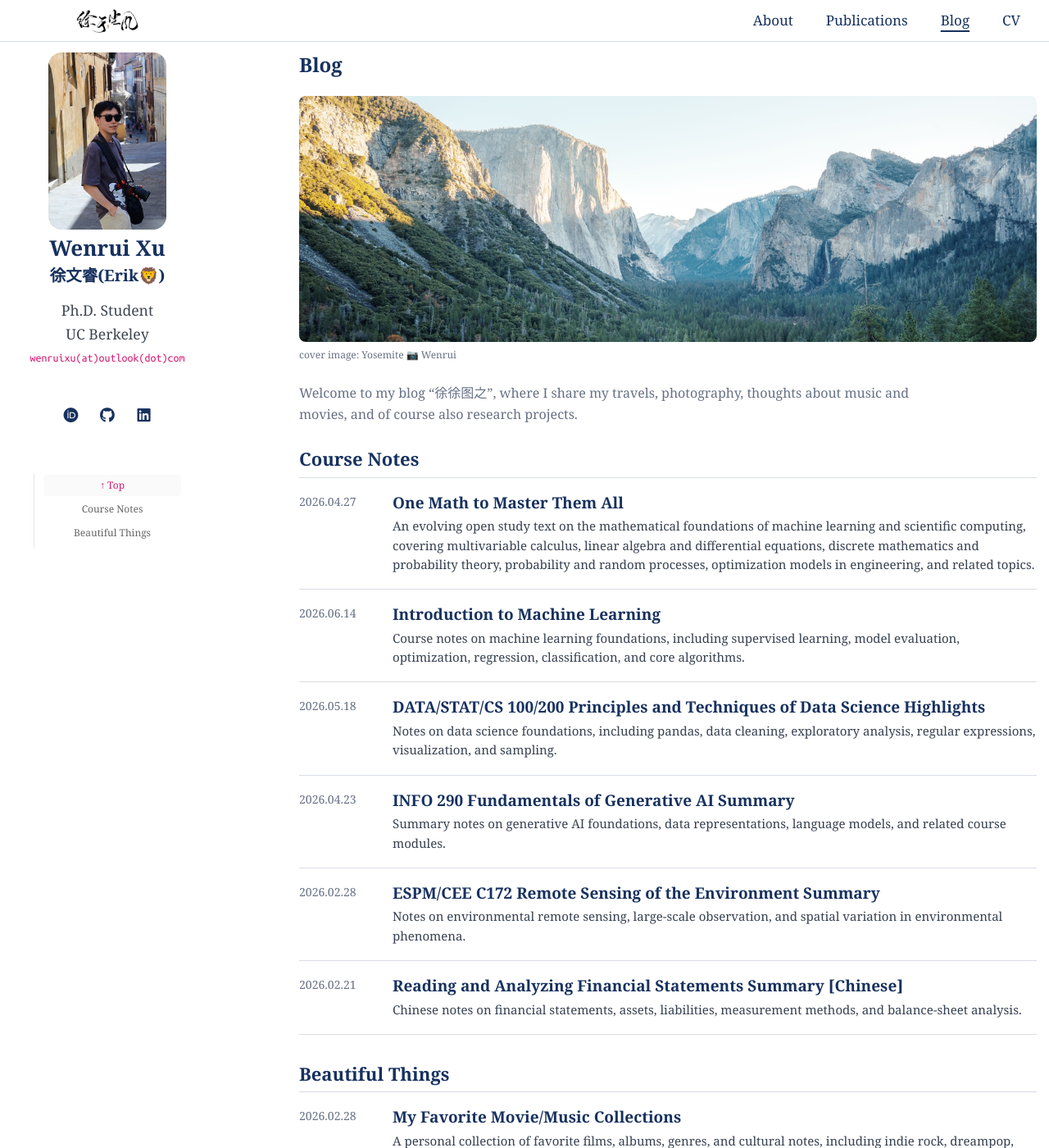
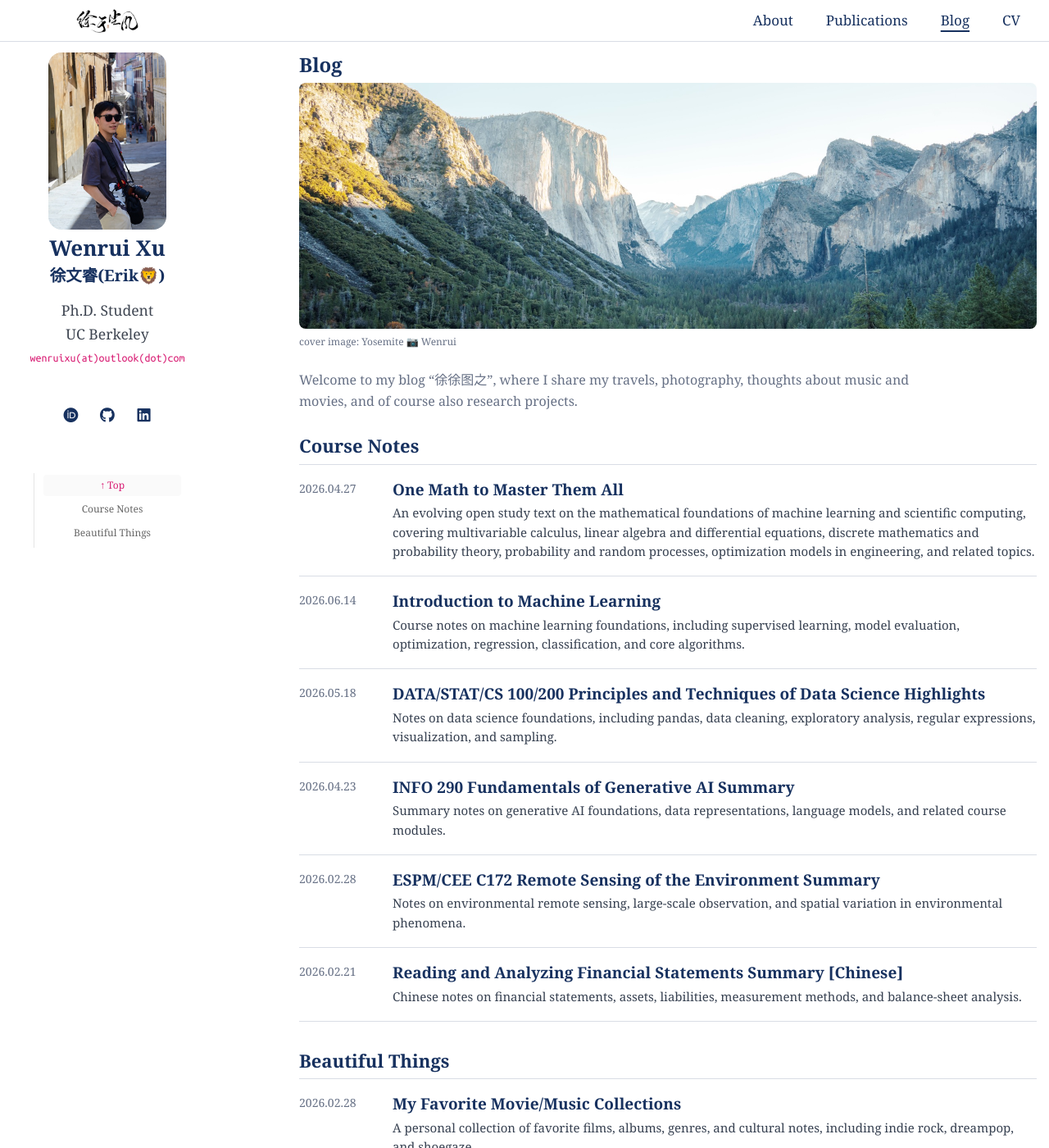
Before and after one commit to ruaruaxu/ruaruaxu.github.io, a Jekyll site: the page built from blogs.md, in a window 1280 px wide and 1400 px high. Shown: the whole window at 82% size. Built offline with Jekyll 4.4.1, drawn with Linux system fonts in a browser that asks for light colours; a style sheet for code colours, icons or effects is not loaded.

Commit message:
Align blog cover spacing

```diff
--- a/blogs.md
+++ b/blogs.md
@@ -11,6 +11,10 @@ permalink: /blog/
   .blog-header {
     margin-bottom: 24px;
     max-width: 760px;
+  }
+
+  .blog-title-header {
+    margin-bottom: 0;
   }
 
   .blog-header h2 {
@@ -134,7 +138,7 @@ permalink: /blog/
 </style>
 
 <div class="blog-page">
-  <div class="blog-header">
+  <div class="blog-header blog-title-header">
     <h2 class="no-outline">Blog</h2>
   </div>
 
```
